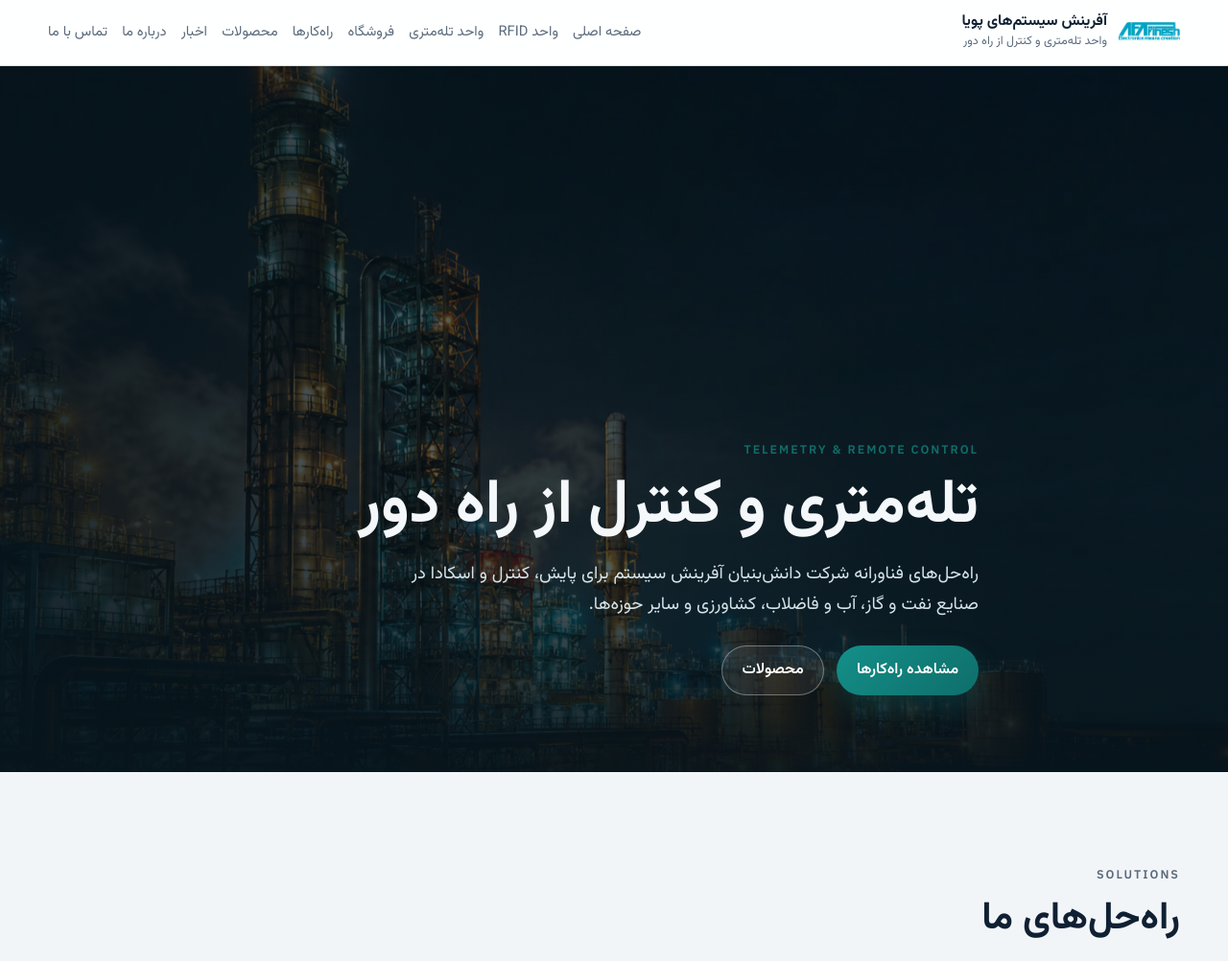
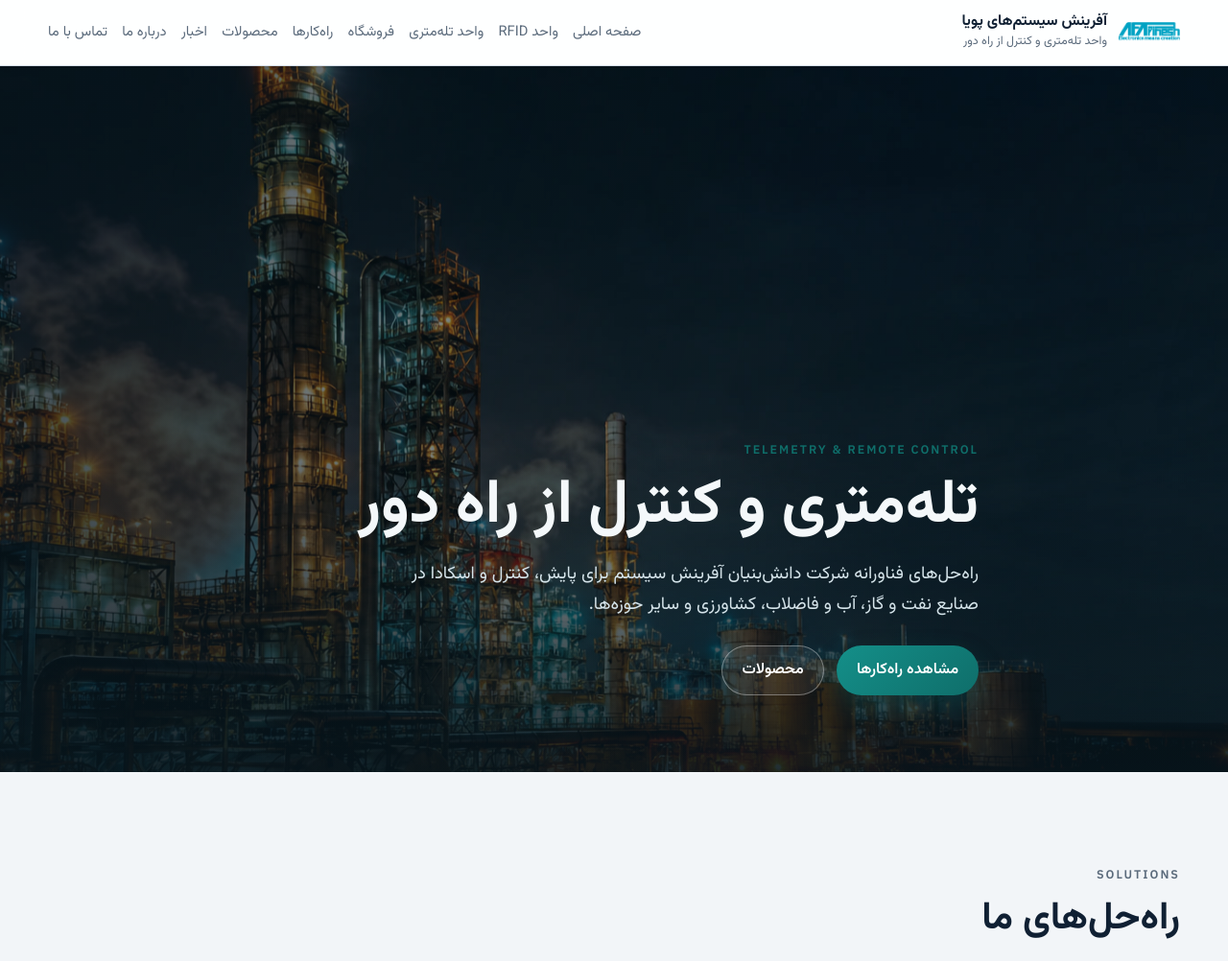
Before and after one commit to amorouss/new, a PHP site: page / in a window 1280 px wide. Shown: the part 43-1045 px from the top of the page at 96% size. Run offline with PHP 8.4, Linux system fonts and the light colour scheme.

Commit message:
Lighten hero overlay so high-quality image reads more clearly
Co-authored-by: amorouss <amorouss@users.noreply.github.com>

```diff
--- a/telemetry-ui/assets/css/telemetry.css
+++ b/telemetry-ui/assets/css/telemetry.css
@@ -156,8 +156,8 @@ a { color: inherit; text-decoration: none; }
   position: absolute;
   inset: 0;
   background:
-    linear-gradient(105deg, rgba(7, 21, 28, 0.88) 12%, rgba(7, 21, 28, 0.55) 52%, rgba(7, 21, 28, 0.72) 100%),
-    linear-gradient(to top, rgba(7, 21, 28, 0.92), transparent 45%);
+    linear-gradient(105deg, rgba(7, 21, 28, 0.72) 10%, rgba(7, 21, 28, 0.38) 55%, rgba(7, 21, 28, 0.55) 100%),
+    linear-gradient(to top, rgba(7, 21, 28, 0.82), transparent 48%);
 }
 .hero__content {
   position: relative;
```
